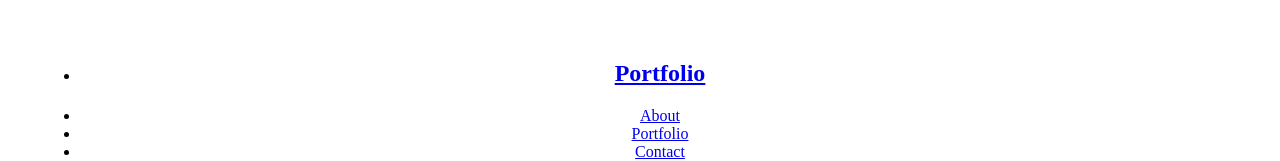
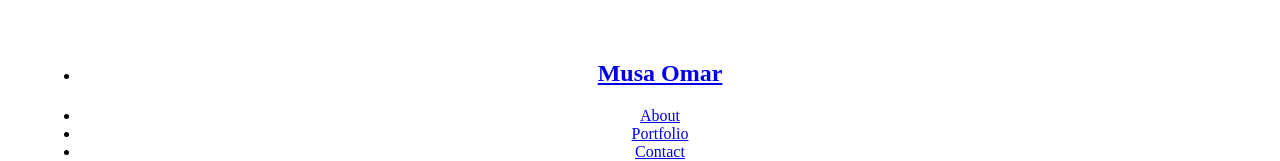
Before and after one commit to musaomark01/Portfolio, a React (Vite) app: page / in a window 1280 px wide. Shown: the top 161 px of the page. Built offline with nearby package versions, Linux system fonts and the light colour scheme.

Commit message:
change the title

```diff
--- a/index.html
+++ b/index.html
@@ -4,7 +4,7 @@
     <meta charset="UTF-8" />
     <link rel="icon" type="image/svg+xml" href="/vite.svg" />
     <meta name="viewport" content="width=device-width, initial-scale=1.0" />
-    <title>Portfolio</title>
+    <title>Musa Omar</title>
   </head>
   <body>
     <div id="root"></div>
--- a/src/components/nav.jsx
+++ b/src/components/nav.jsx
@@ -7,7 +7,7 @@
             <ul>
                 <li>
                     <Link to="/" className={currentPage === "/" ? "nav-link active" : "nav-link"}>
-                       <h1>Portfolio</h1>
+                       <h1>Musa Omar</h1>
                     </Link>
                 </li>
                 <li>
```
